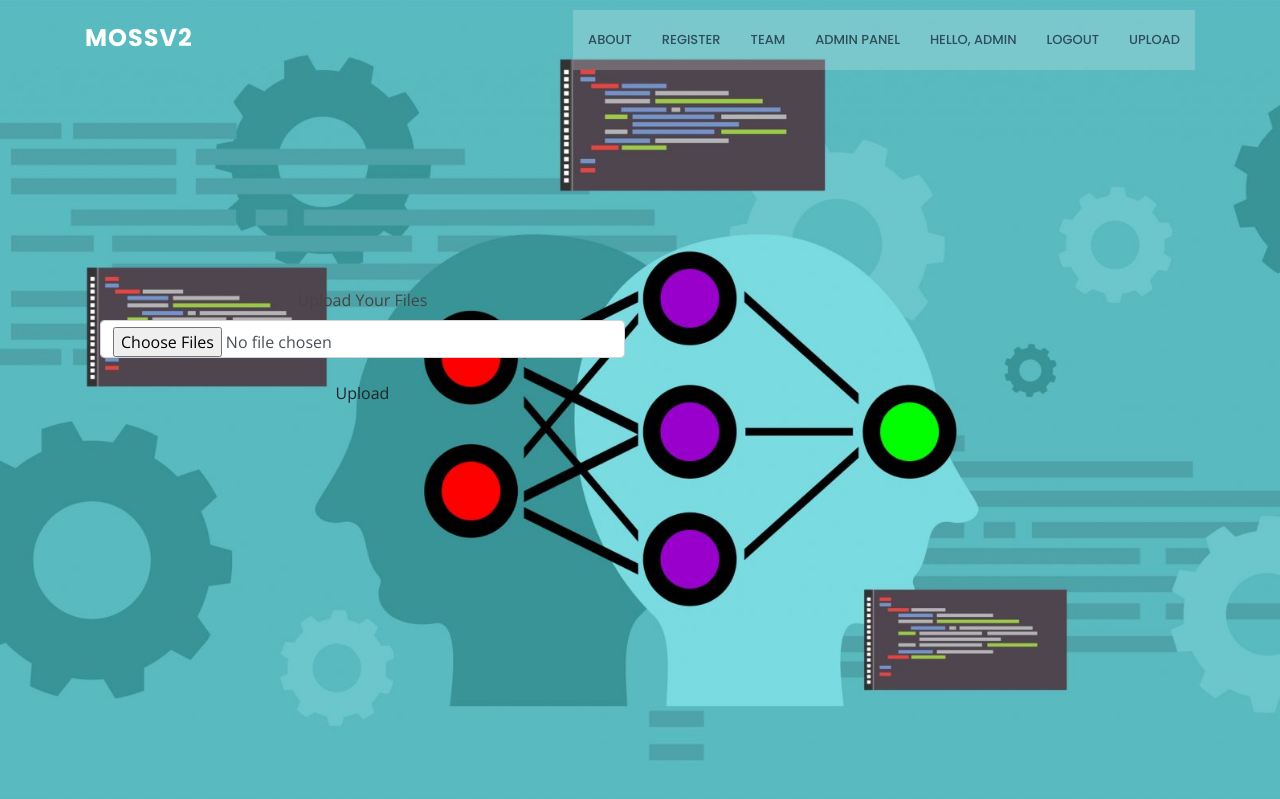
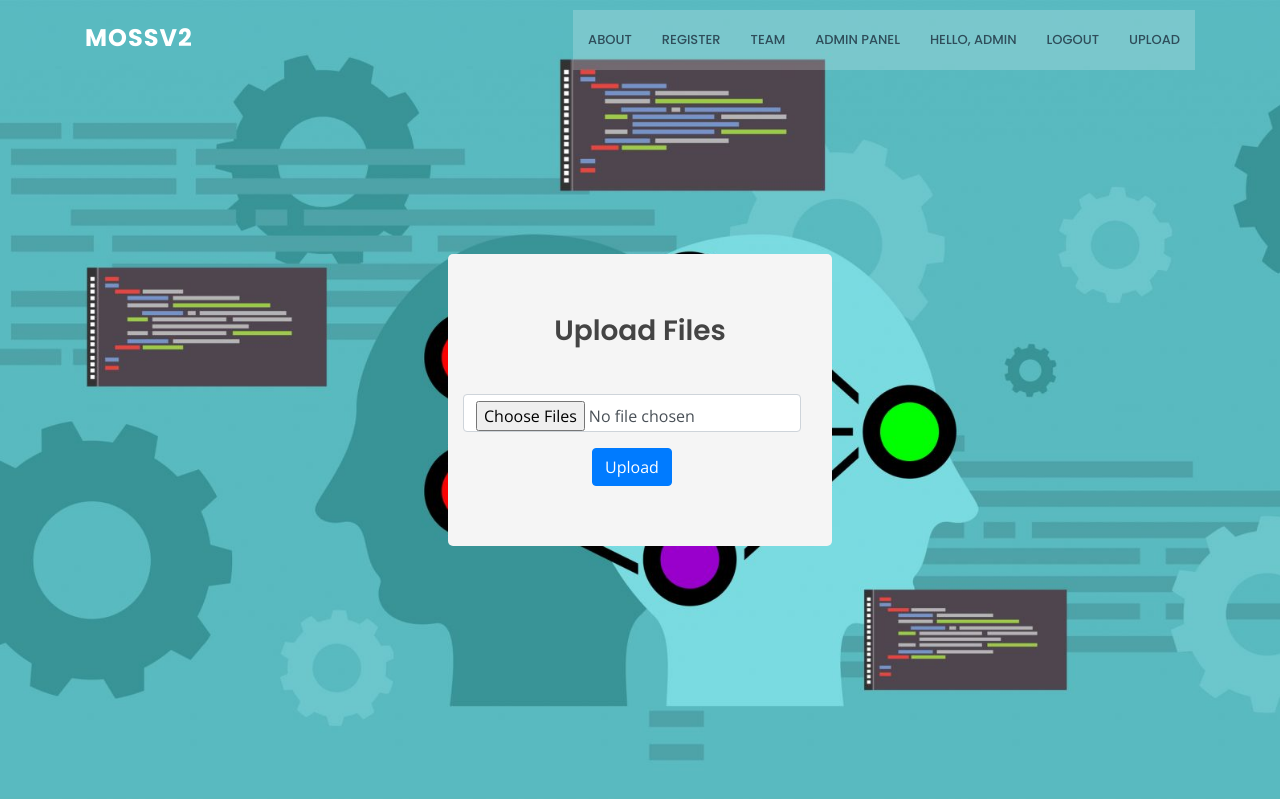
Before and after one commit to aniket7joshi/SWE_Team_29, a Django app: page /moss/upload/ in a window 1280 px wide. Shown: the top 799 px of the page. Run offline with Django 3.2, Linux system fonts and the light colour scheme; a user stored in the database is signed in; some libraries are stand-ins or nearby versions.

Commit message:
Fixes UI of login, register and upload forms

```diff
--- a/MOSSv2/templates/MOSSv2/base.html
+++ b/MOSSv2/templates/MOSSv2/base.html
@@ -254,7 +254,7 @@
 
         <div class="section-title" data-aos="fade-in" data-aos-delay="100">
           <h2>Contact</h2>
-          <p>For any queries or assistance related to the application, feel free to reach us out on:</p>
+          <p>For any queries or assistance related to the application, feel free to reach out to us</p>
         </div>
 
         <div class="row" data-aos="fade-up" data-aos-delay="100">
@@ -283,7 +283,7 @@
           </div>
 
           <div class="col-lg-6">
-            <form action="forms/contact.php" method="post" role="form" class="php-email-form">
+            <form action="#" method="post" role="form" class="php-email-form">
               <div class="form-row">
                 <div class="col-md-6 form-group">
                   <input type="text" name="name" class="form-control" id="name" placeholder="Your Name" data-rule="minlen:4" data-msg="Please enter at least 4 chars" />
--- a/MOSSv2/templates/MOSSv2/upload.html
+++ b/MOSSv2/templates/MOSSv2/upload.html
@@ -1,32 +1,33 @@
 {% extends "MOSSv2/base.html" %}
 {% load static %}
 {% block body_block %}
-<div class="container">
-    <div class="">
-        <div class="container">
-            <div class="row">
-              <div class="col-md-6">
-                  <form enctype = "multipart/form-data" action="{% url 'moss:upload_files' %}" method="post">
-                    {% csrf_token %}
-                    <div class="form-group files">
-                        <label for="file-upload">Upload Your Files</label>
-                        <input type="file" name="file" id= "file-upload" class="form-control"  webkitdirectory directory multiple>
-                    </div>
-                    <input type="submit" class="btn btn-submit" value="Upload">
-                  </form>
-              </div>
-            </div>
-        </div>
+<section data-aos="fade-up" data-aos-delay="100" style="background-color: whitesmoke; border-radius: 5px; width: 30%;">
+    {% if msg %}
+    <div style="color: green; font-family: 'Poppins', sans-serif;">{{msg}}</div>
+        {% if file_list %}
         <div class = "" style="height: 100px; overflow-y: scroll;">
-        {% if msg%}
-            <span>{{msg}}</span>
             <ul>
                 {% for file in file_list %}
                     <li>{{ file }}</li>
                 {% endfor %}
             </ul>
-        {%endif%}
         </div>
+        {% endif%}
+    {% else %}
+    <h3 style="padding-bottom:10%; font-weight: 600; font-family: 'Poppins', sans-serif;">Upload Files</h3>
+    <div class="container">
+      <div class="row">
+        <div class="col-md-12 col-lg-12 d-flex align-items-stretch mb-5 mb-lg-0">
+            <form enctype = "multipart/form-data" action="{% url 'moss:upload_files' %}" method="post">
+                {% csrf_token %}
+                <div class="form-group files">
+                    <input type="file" name="file" id= "file-upload" class="form-control"  webkitdirectory directory multiple>
+                </div>
+                <input type="submit" class="btn btn-primary" value="Upload">
+              </form>
+        </div>
+      </div>
     </div>
-</div>
+{% endif %}
+</section>
 {% endblock %}
--- a/MOSSv2/views.py
+++ b/MOSSv2/views.py
@@ -67,7 +67,7 @@ def user_login(request):
         if user:
             if user.is_active:
                 login(request, user)
-                return HttpResponseRedirect(reverse("moss:index"))
+                return HttpResponseRedirect(reverse("moss:user_login"))
             else:
                 return HttpResponse("Your account was inactive.")
         else:
```
Also changed, not shown: MOSSv2/templates/MOSSv2/login.html (+28 -2 lines), MOSSv2/templates/MOSSv2/registration.html (+27 -15 lines).
